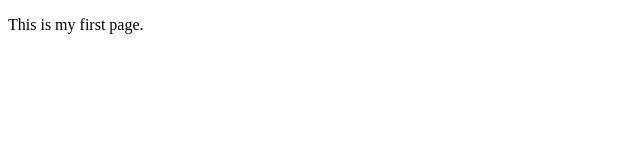
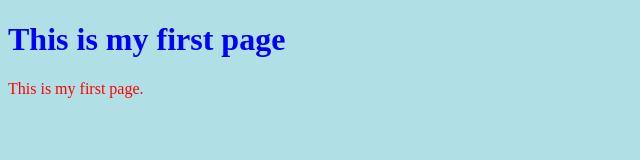
Before and after one commit to sureshmanda143/util, a plain HTML site: page index.html in a window 1280 px wide. Shown: the whole page, without its empty margins (0-640 px from the left). Drawn offline with Linux system fonts and the light colour scheme.

Commit message:
Update index.html

```diff
--- a/index.html
+++ b/index.html
@@ -1,12 +1,16 @@
 <!DOCTYPE html>
-<html lang="en">
+<html>
 <head>
-    <meta charset="UTF-8">
-    <meta http-equiv="X-UA-Compatible" content="IE=edge">
-    <meta name="viewport" content="width=device-width, initial-scale=1.0">
-    <title>Index.html</title>
+<style>
+body {background-color: powderblue;}
+h1   {color: blue;}
+p    {color: red;}
+</style>
 </head>
 <body>
-    <p>This is my first page.</p>
+
+<h1>This is my first page</h1>
+<p>This is my first page.</p>
+
 </body>
 </html>
```
